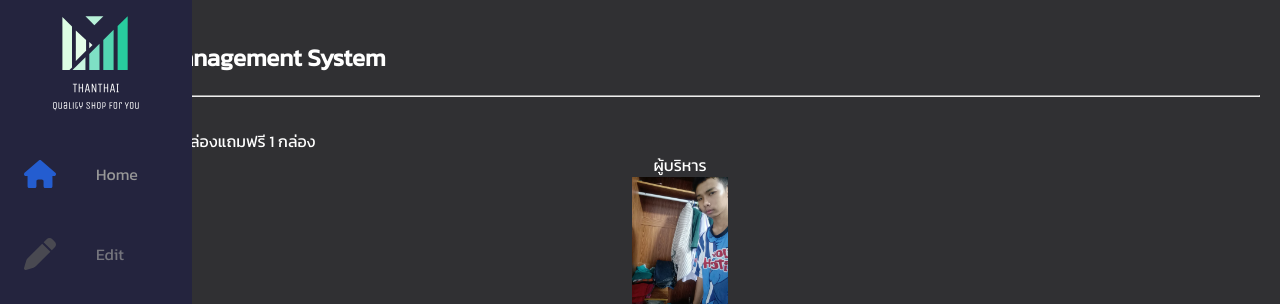
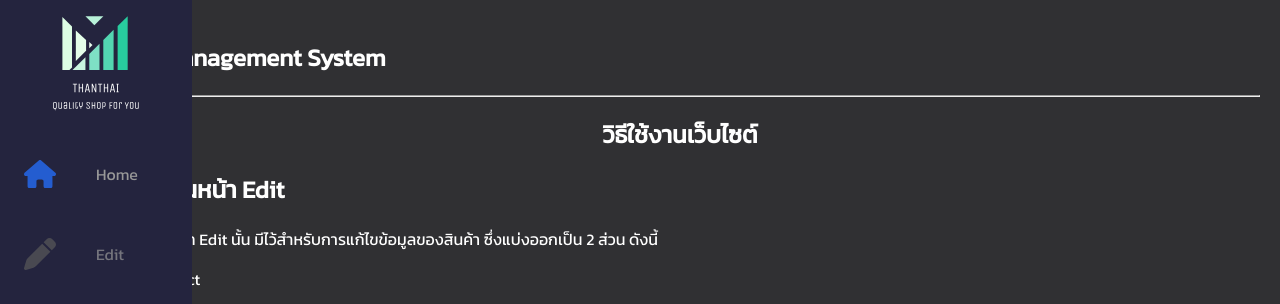
Before and after one commit to ArktikAZ/Store_database, a PHP site: page / in a window 1280 px wide; the page is wider, and only the part inside the window is pictured. Shown: the top 304 px of that part. Run offline with PHP 8.4, Linux system fonts and the light colour scheme.

Commit message:
Add files via upload

```diff
--- a/index.php
+++ b/index.php
@@ -14,6 +14,7 @@
             width: 6rem;
         }
     </style>
+    <script defer src="src/on-scroll.js"></script>
 </head>
 <body>
     <nav class="sidebar">
@@ -62,57 +63,43 @@
     <div class="content">
         <h2>Store Management System</h2>
         <hr>
-        <div class="promotion">
-            โปรโมชั่นวันนี้<br>
-            -ซื้อป๊อกกี้ 2 กล่องแถมฟรี 1 กล่อง
+        <h2 style="text-align: center">วิธีใช้งานเว็บไซต์</h2>
+        <div class="WebDoc">
+            <section class="hidden">
+                <h2>การใช้งานหน้า Edit</h2>
+                <p>ในส่วนของหน้า Edit นั้น มีไว้สำหรับการแก้ไขข้อมูลของสินค้า ซึ่งแบ่งออกเป็น 2 ส่วน ดังนี้<br></p>
+            </section>
+            <section class="hidden">
+                <div class="edit_1">
+                    <p>1. Add Product<br></p>
+                    <img src="src/img/add_product.png"><br>
+                    <p>เป็นส่วนที่ไว้สำหรับการเพิ่มข้อมูลของสินค้าชนิดใหม่เข้าไป โดยกรอกข้อมูลเข้าไป จากนั้นกดตกลง</p>
+                </div>
+            </section>
+            <section class="hidden">
+                <div class="edit_2">
+                    <p>2. Search and Edit<br></p>
+                    <img src="src/img/search.png"><br>
+                    <p>ในรูปนี้จะเป็นส่วนของการ search ข้อมูล โดยพิมพ์ชื่อของสินค้าหรือรหัสของสินค้าลงไปเพื่อค้นหาสินค้าที่ต้องการแก้ไข<br></p>
+                    <img src="src/img/edit_table.png"><br>
+                    <p>ในรูปนี้จะเป็นตารางที่สามารถคลิกตรงข้อมูลที่ต้องการแก้ไขได้ เมื่อแก้ไขเสร็จกดปุ่ม Save ที่อยู่ข้างๆช่องสำหรับ search จะเป็นการบันทึกข้อมูลที่แก้ไข ส่วนปุ่ม Delete เมื่อกดจะลบข้อมูลในช่องนั้นออกไป</p>
+                </div>
+            </section>
         </div>
-        <div class="manage">
-            ผู้บริหาร<br>
-            <img src="src/283624159_537990711236804_465662547162839982_n.jpg"><br>
-            นายแทนไท จันทร์กลิ่น
+        <div class="WebDoc">
+            <section class="hidden">
+                <h2>การใช้งานหน้า show</h2>
+                <p>ในส่วนของหน้า Show จะเป็นหน้าที่ไว้สำหรับการแสดงข้อมูล ซึ่งสามารถ search ข้อมูลจากช่อง search ได้<br></p>
+                <img src="src/img/show.png"><br>
+            </section>
         </div>
-    </div>
-    <div class="content">
-        <hr>
-        <h2 style="text-align: center; color: #ffffff;">วิธีใช้งานเว็บไซต์</h2>
-        <div class="E_edit">
-            <h3>การใช้งานหน้า Edit</h3>
-            <div class="left">
-                <p>
-                    ในส่วนของหน้า Edit นั้น มีไว้สำหรับการแก้ไขข้อมูลของสินค้า ซึ่งแบ่งออกเป็น2 ส่วน ดังนี้<br>
-                    1.Add Product<br>
-                    <img src="src/add_product.png"><br>
-                    เป็นส่วนที่ไว้สำหรับการเพิ่มข้อมูลของสินค้าชนิดใหม่เข้าไป โดยกรอกข้อมูลเข้าไป จากนั้นกดตกลง
-                </p>
-            </div>
-            <div class="right">
-                <p>
-                    2.Search and Edit<br>
-                    <img src="src/search.png"><br>
-                    ในรูปนี้จะเป็นส่วนของการ search ข้อมูล โดยพิมพ์ชื่อของสินค้าหรือรหัสของสินค้าลงไปเพื่อค้นหาสินค้าที่ต้องการแก้ไข<br>
-                    <img src="src/edit_table.png"><br>
-                    ในรูปนี้จะเป็นตารางที่สามารถคลิกตรงข้อมูลที่ต้องการแก้ไขได้ เมื่อแก้ไขเสร็จกดปุ่ม Save ที่อยู่ข้างๆช่องสำหรับ search จะเป็นการบันทึกข้อมูลที่แก้ไข ส่วนปุ่ม Delete เมื่อกดจะลบข้อมูลในช่องนั้นออกไป
-                </p>
-            </div>
-        </div>
-        <div class="E_show">
-            <h3>การใช้งานหน้า show</h3>
-            <div class="left">
-                <p>
-                    ในส่วนของหน้า Show จะเป็นหน้าที่ไว้สำหรับการแสดงข้อมูล ซึ่งสามารถ search ข้อมูลจากช่อง search ได้<br>
-                    <img src="src/show.png"><br>
-                </p>
-            </div>
-        </div>
-        <div class="E_cash">
-            <h3>การใช้งานหน้า Cash Register</h3>
-            <p>
-                ในส่วนของหน้า Cash Register จะเป็นหน้าที่ไว้สำหรับการคิดคำนวณใบเสร็จของลูกค้า<br>
-                <img src="src/reciept.png" width="70%"><br>
-                เริ่มจากการกรอกรหัสของสินค้าที่ลูกค้าซื้อ และจำนวนของสินค้าที่ลูกค้าซื้อ เมื่อกดตกลง รายการของสินค้าจะแสดงขึ้นในตาราง ถ้าต้องการแก้ไขจำนวนสินค้าของลูกค้า
-                ให้กรอกรหัสของสินค้า จากนั้นกรอกจำนวนสินค้าที่ต้องการแก้ลงไป สามารถกดลบสินค้าที่ไม่ต้องการได้ผ่านการกดปุ่ม Delete เหมือนในหน้า edit เมื่อกรอกสินค้าทั้งหมดครบแล้ว ให้ทำการกรอกจำนวนเงินที่ลูกค้าจ่าย
-                เมื่อกดคิดเงิน ใบเสร็จจะถูกแสดงขึ้น เมื่อต้องการทำรายการใหม่ ให้กรอกรหัสของสินค้ารอบใหม่ลงไป แล้วระบบจะเคลียร์ใบเสร็จ และเปลี่ยนข้อมูลในตารางเป็นข้อมูลใหม่ที่คุณกรอกลงไป
-            </p>
+        <div class="WebDoc">
+            <section class="hidden">
+                <h2>การใช้งานหน้า Cash Register</h2>
+                <p>ในส่วนของหน้า Cash Register จะเป็นหน้าที่ไว้สำหรับการคิดคำนวณใบเสร็จของลูกค้า<br></p>
+                <img src="src/img/reciept.png"><br>
+                <p>เริ่มจากการกรอกรหัสของสินค้าที่ลูกค้าซื้อ และจำนวนของสินค้าที่ลูกค้าซื้อ เมื่อกดตกลง รายการของสินค้าจะแสดงขึ้นในตาราง ถ้าต้องการแก้ไขจำนวนสินค้าของลูกค้า ให้กรอกรหัสของสินค้า จากนั้นกรอกจำนวนสินค้าที่ต้องการแก้ลงไป สามารถกดลบสินค้าที่ไม่ต้องการได้ผ่านการกดปุ่ม Delete เหมือนในหน้า edit เมื่อกรอกสินค้าทั้งหมดครบแล้ว ให้ทำการกรอกจำนวนเงินที่ลูกค้าจ่าย เมื่อกดคิดเงิน ใบเสร็จจะถูกแสดงขึ้น เมื่อต้องการทำรายการใหม่ ให้กรอกรหัสของสินค้ารอบใหม่ลงไป แล้วระบบจะเคลียร์ใบเสร็จ และเปลี่ยนข้อมูลในตารางเป็นข้อมูลใหม่ที่คุณกรอกลงไป</p>
+            </section>
         </div>
         <hr>
     </div>
```
